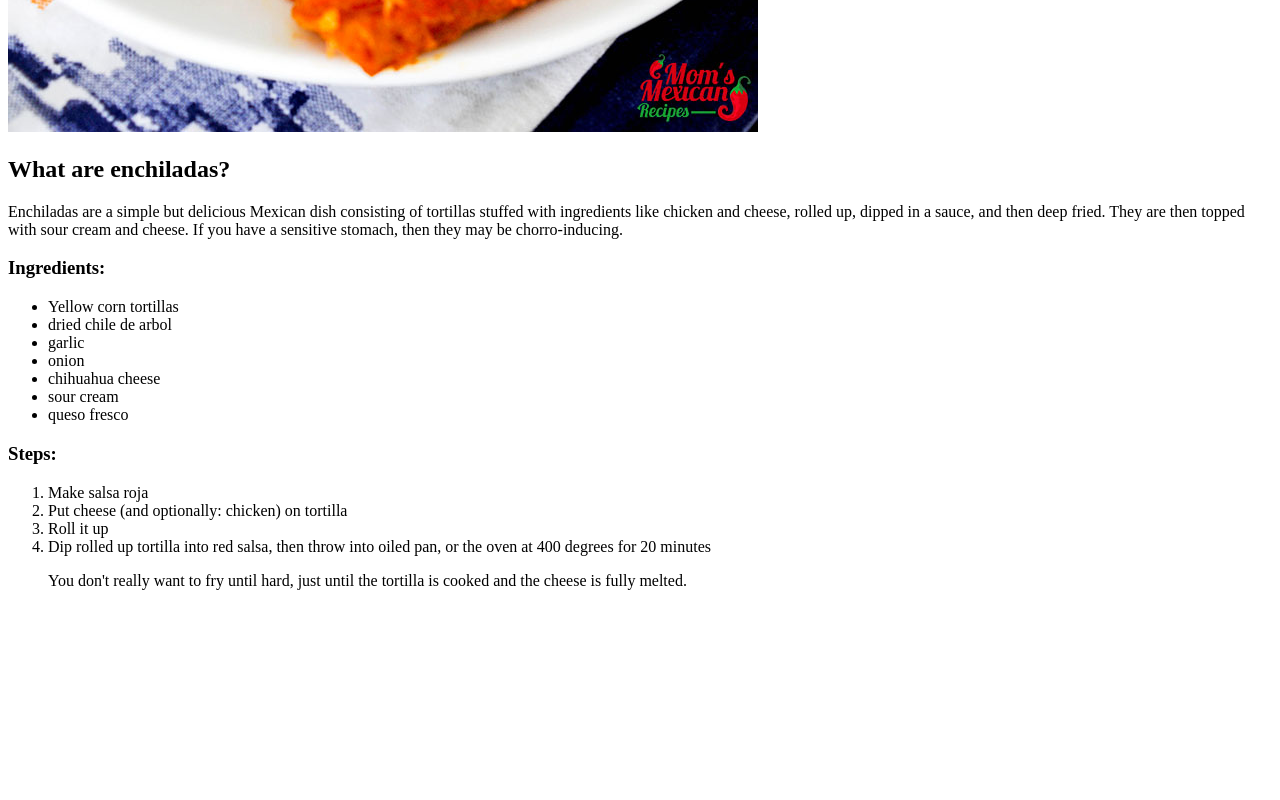
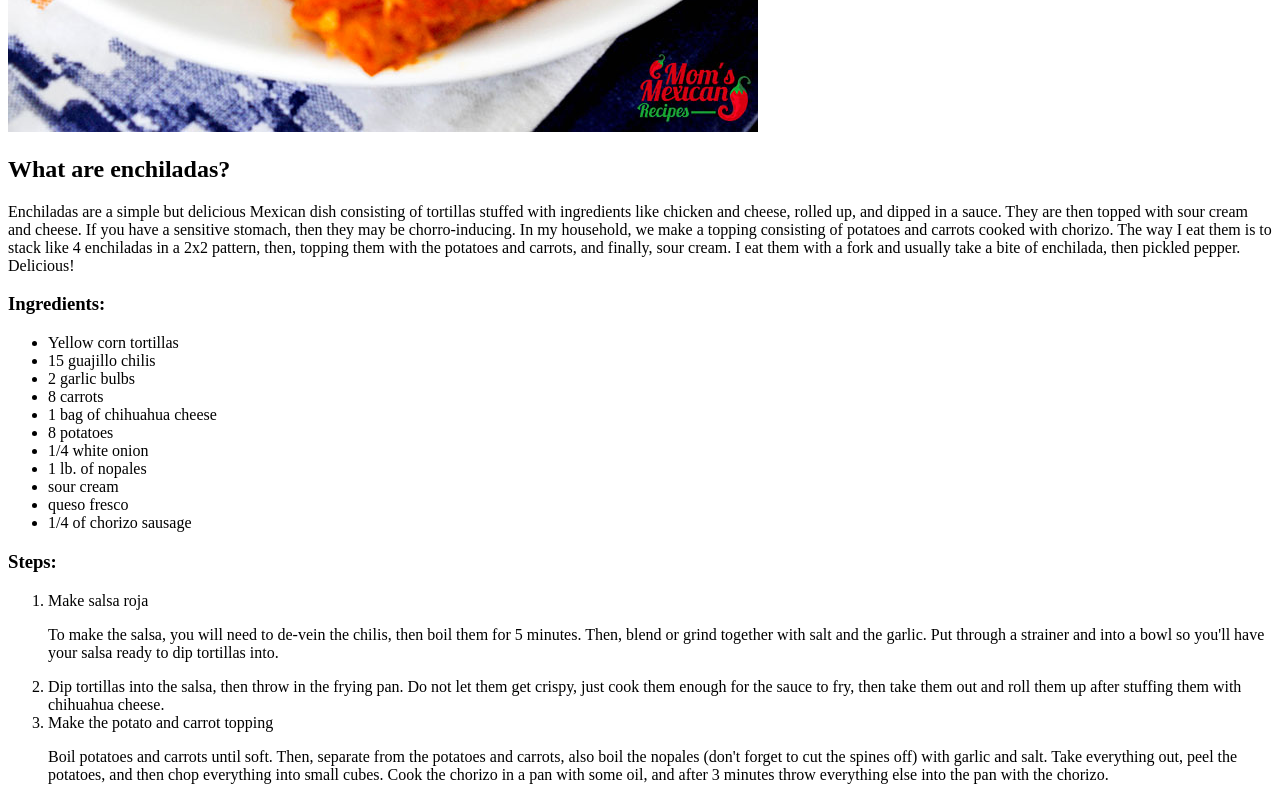
Before and after one commit to roger483/odin-recipes, a plain HTML site: page recipes/enchiladas.html in a window 1280 px wide. Shown: the part 698-1498 px from the top of the page. Before the commit the page ends 1304 px from the top, so only its background shows below. Drawn offline with Linux system fonts and the light colour scheme; files whose address does not match are found by name.

Commit message:
Complete recipe. Restructure recipe. Correct spelling and grammatical errors.

```diff
--- a/recipes/enchiladas.html
+++ b/recipes/enchiladas.html
@@ -9,30 +9,43 @@
         <img src="/home/roger/repos/odin-recipes/img/enchiladas.jpg">
         <h2>What are enchiladas?</h2>
         <p>Enchiladas are a simple but delicious Mexican dish consisting of tortillas stuffed
-            with ingredients like chicken and cheese, rolled up, dipped in a sauce, and then
-            deep fried. They are then topped with sour cream and cheese. If you have a
-            sensitive stomach, then they may be chorro-inducing.
+            with ingredients like chicken and cheese, rolled up, and dipped in a sauce. They are then topped with sour cream and cheese. If you have a
+            sensitive stomach, then they may be chorro-inducing. In my household, we make a topping
+            consisting of potatoes and carrots cooked with chorizo. The way I eat them is to stack
+            like 4 enchiladas in a 2x2 pattern, then, topping them with the potatoes and carrots, and finally,
+            sour cream. I eat them with a fork and usually take a bite of enchilada, then pickled pepper. Delicious!
         </p>
         <h3>Ingredients:</h3>
         <ul>
             <li>Yellow corn tortillas</li>
-            <li>dried chile de arbol</li>
-            <li>garlic</li>
-            <li>onion</li>
-            <li>chihuahua cheese</li>
+            <li>15 guajillo chilis</li>
+            <li>2 garlic bulbs</li>
+            <li>8 carrots</li>
+            <li>1 bag of chihuahua cheese</li>
+            <li>8 potatoes</li>
+            <li>1/4 white onion</li>
+            <li>1 lb. of nopales</li>
             <li>sour cream</li>
             <li>queso fresco</li>
+            <li>1/4 of chorizo sausage</li>
         </ul>
         <h3>Steps:</h3>
         <ol>
             <li>Make salsa roja</li>
-            <li>Put cheese (and optionally: chicken) on tortilla</li>
-            <li>Roll it up</li>
-            <li>Dip rolled up tortilla into red salsa, then throw into oiled pan, or the oven
-                at 400 degrees for 20 minutes
+            <p>To make the salsa, you will need to de-vein the chilis, then boil them for
+                5 minutes. Then, blend or grind together with salt and the garlic. Put through a strainer
+                and into a bowl so you'll have your salsa ready to dip tortillas into.
+            </p>
+            <li>Dip tortillas into the salsa, then throw in the frying pan. Do not let them get crispy,
+                just cook them enough for the sauce to fry, then take them out and roll them up after
+                stuffing them with chihuahua cheese.
             </li>
-            <p>You don't really want to fry until hard, just until the tortilla is cooked
-                and the cheese is fully melted.
+            <li>Make the potato and carrot topping</li>
+            <p>Boil potatoes and carrots until soft. Then, separate from the potatoes and
+                carrots, also boil the nopales (don't forget to cut the spines off) with garlic and
+                salt. Take everything out, peel the potatoes, and then chop everything into small
+                cubes. Cook the chorizo in a pan with some oil, and after 3 minutes throw everything else
+                into the pan with the chorizo.
             </p>
         </ol>
     </body>
```
